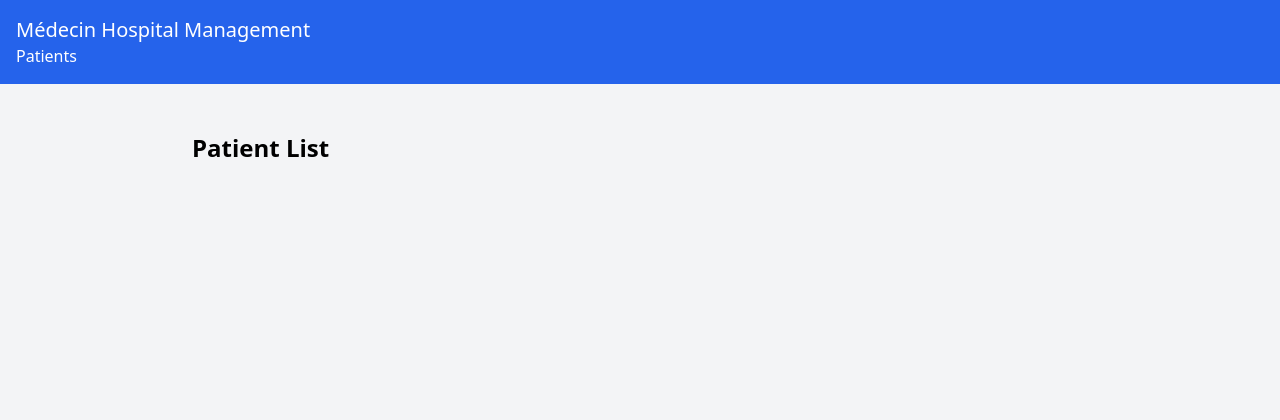
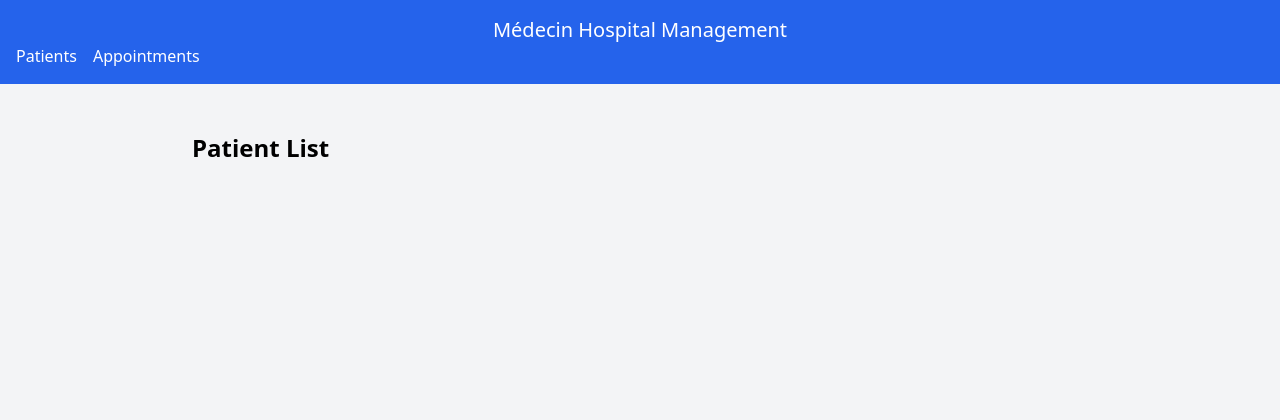
Before and after one commit to sadiqAjmal/Medecin, a Django app: page /core/patients/ in a window 1280 px wide. Shown: the top 420 px of the page. Run offline with Django 5.2, Linux system fonts and the light colour scheme; the visitor is signed in with stand-in values (Sample User, id 1); data that the repository does not hold is empty.

Commit message:
[modify] views and appointment lists

```diff
--- a/core/templates/core/appointments/appointment_list.html
+++ b/core/templates/core/appointments/appointment_list.html
@@ -20,9 +20,9 @@
         {% endfor %}
     </ul>
     <div class="mt-8">
-        <a href="{% url 'appointment_create' %}" class="bg-blue-600 text-white py-2 px-4 rounded hover:bg-blue-700">
+        {% comment %} <a href="{% url 'appointment_create' %}" class="bg-blue-600 text-white py-2 px-4 rounded hover:bg-blue-700">
             Schedule New Appointment
-        </a>
+        </a> {% endcomment %}
     </div>
 </div>
 {% endblock %}
--- a/core/views.py
+++ b/core/views.py
@@ -79,7 +79,7 @@ def patient_detail(request, pk):
 @login_required
 def appointment_list(request):
     appointments = Appointment.objects.filter(doctor=request.user)
-    return render(request, 'appointment_list.html', {'appointments': appointments})
+    return render(request, 'core/appointments/appointment_list.html', {'appointments': appointments})
 
 # @login_required
 # def appointment_create(request):
--- a/templates/base_generic.html
+++ b/templates/base_generic.html
@@ -9,12 +9,12 @@
 <body class="bg-gray-100 flex flex-col min-h-screen">
 
     <header class="bg-blue-600 text-white p-4">
-        <h1 class="text-xl">Médecin Hospital Management</h1>
+        <h1 class="text-xl text-center">Médecin Hospital Management</h1>
         <nav>
             <ul class="flex space-x-4">
                 <li><a href="{% url 'patient_list' %}" class="hover:underline">Patients</a></li>
+                <li><a href="{% url 'appointment_list' %}" class="hover:underline">Appointments</a></li>
                 {% comment %}
-                <li><a href="{% url 'appointment_list' %}" class="hover:underline">Appointments</a></li>
                 <li><a href="{% url 'logout' %}" class="hover:underline">Logout</a></li>
                 {% endcomment %}
             </ul>
```
